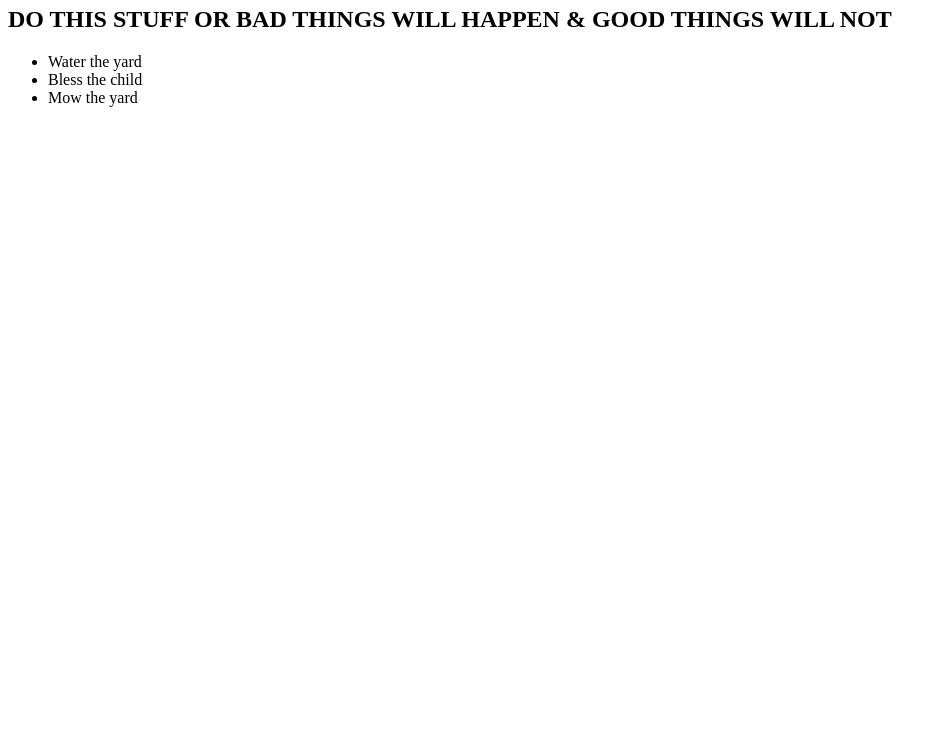
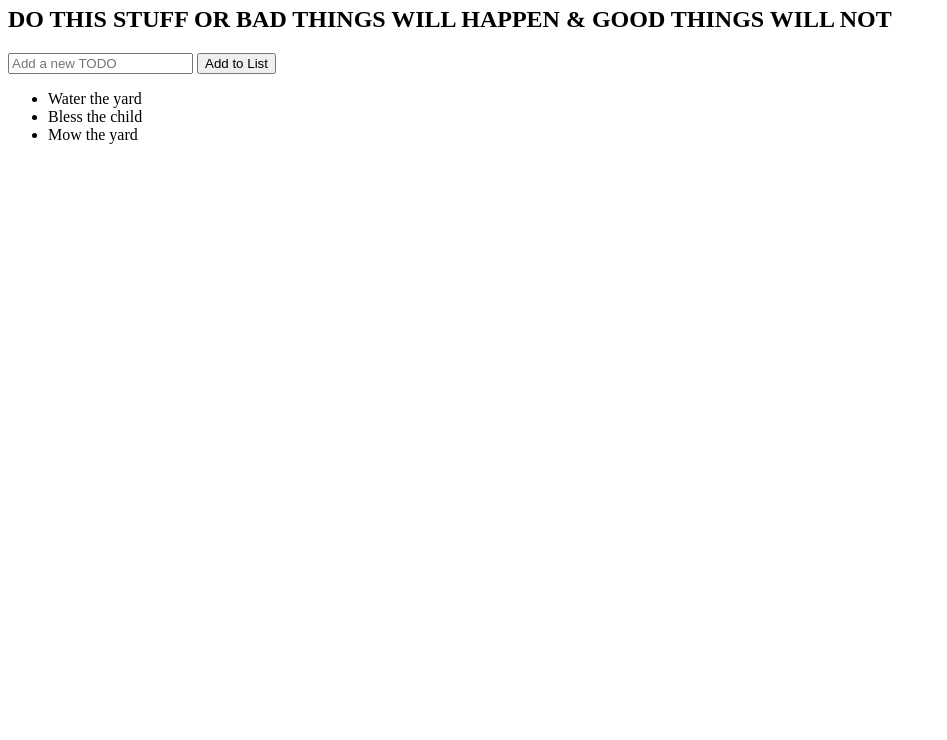
Before and after one commit to skillitzimberg/todo-app, a plain HTML site: page index.html in a window 1280 px wide. Shown: the part 60-800 px from the top of the page, without its empty margins (0-947 px from the left). Drawn offline with Linux system fonts and the light colour scheme.

Commit message:
Display a form field and button for adding new todo items to the list

```diff
--- a/index.html
+++ b/index.html
@@ -10,6 +10,10 @@
     <main>
         <h1>TODO LIST APP</h1>
         <h2>DO THIS STUFF OR BAD THINGS WILL HAPPEN & GOOD THINGS WILL NOT</h2>
+        <form action="">
+            <input type="text" name="todo" id="" placeholder="Add a new TODO">
+            <input type="submit" value="Add to List">
+        </form>
         <ul id="todos">
         </ul>
     </main>
```
Also changed, not shown: 1 other file.
